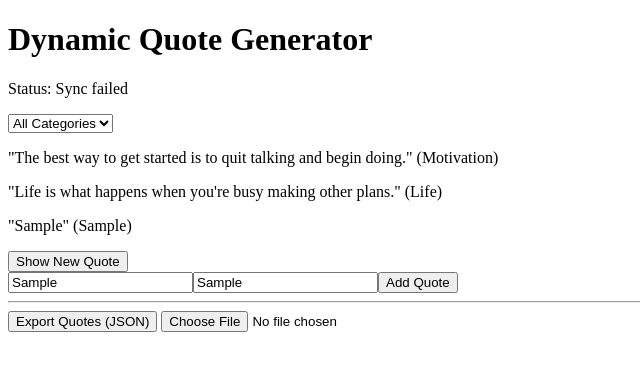
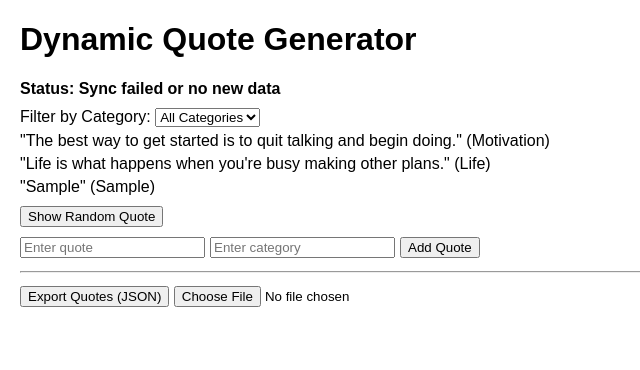
Before and after one commit to Supernova-Bahati/alx_fe_javascript, a plain HTML site: page dom-manipulation/index.html in a window 1280 px wide. Both pictures are taken after typing "Sample", "Sample" into the empty fields and a click on the button "Add Quote". Shown: the whole page, without its empty margins (0-640 px from the left). Drawn offline with Linux system fonts and the light colour scheme; no server answers.

Commit message:
checked on files

```diff
--- a/dom-manipulation/index.html
+++ b/dom-manipulation/index.html
@@ -4,26 +4,40 @@
   <meta charset="UTF-8" />
   <meta name="viewport" content="width=device-width, initial-scale=1.0" />
   <title>Dynamic Quote Generator</title>
+  <style>
+    body { font-family: Arial, sans-serif; margin: 20px; }
+    #quoteDisplay p { margin: 5px 0; }
+    input { margin-right: 5px; }
+    button { margin: 5px 0; }
+    #syncStatus { font-weight: bold; margin-bottom: 10px; }
+  </style>
 </head>
 <body>
   <h1>Dynamic Quote Generator</h1>
 
+  <!-- Sync Status -->
   <p id="syncStatus">Status: Not synced</p>
 
+  <!-- Category Filter -->
+  <label for="categoryFilter">Filter by Category:</label>
   <select id="categoryFilter" onchange="filterQuotes()">
     <option value="all">All Categories</option>
   </select>
 
+  <!-- Quotes Display -->
   <div id="quoteDisplay"></div>
-  <button id="newQuote">Show New Quote</button>
+  <button id="newQuote">Show Random Quote</button>
 
+  <!-- Add Quote Form -->
   <div id="formContainer"></div>
 
   <hr />
 
+  <!-- Export / Import -->
   <button id="exportQuotes">Export Quotes (JSON)</button>
   <input type="file" id="importFile" accept=".json" onchange="importFromJsonFile(event)" />
 
+  <!-- JavaScript -->
   <script src="script.js"></script>
 </body>
 </html>
--- a/dom-manipulation/script.js
+++ b/dom-manipulation/script.js
@@ -28,7 +28,7 @@ const exportBtn = document.getElementById("exportQuotes");
 const syncStatus = document.getElementById("syncStatus");
 
 // ===============================
-// Save Quotes
+// Save Quotes to Local Storage
 // ===============================
 function saveQuotes() {
   localStorage.setItem(QUOTES_KEY, JSON.stringify(quotes));
@@ -48,7 +48,8 @@ function populateCategories() {
     categoryFilter.appendChild(option);
   });
 
-  categoryFilter.value = localStorage.getItem(FILTER_KEY) || "all";
+  const savedFilter = localStorage.getItem(FILTER_KEY);
+  if (savedFilter) categoryFilter.value = savedFilter;
 }
 
 // ===============================
@@ -56,6 +57,11 @@ function populateCategories() {
 // ===============================
 function displayQuotes(list) {
   quoteDisplay.innerHTML = "";
+  if (list.length === 0) {
+    quoteDisplay.textContent = "No quotes found for this category.";
+    return;
+  }
+
   list.forEach(q => {
     const p = document.createElement("p");
     p.textContent = `"${q.text}" (${q.category})`;
@@ -71,9 +77,7 @@ function filterQuotes() {
   localStorage.setItem(FILTER_KEY, selected);
 
   const filtered =
-    selected === "all"
-      ? quotes
-      : quotes.filter(q => q.category === selected);
+    selected === "all" ? quotes : quotes.filter(q => q.category === selected);
 
   displayQuotes(filtered);
 }
@@ -85,50 +89,87 @@ function addQuote() {
   const text = document.getElementById("newQuoteText").value.trim();
   const category = document.getElementById("newQuoteCategory").value.trim();
 
-  if (!text || !category) return alert("Fill all fields");
+  if (!text || !category) return alert("Please fill in both fields.");
 
-  quotes.push({ text, category });
+  const newQuote = { text, category };
+  quotes.push(newQuote);
   saveQuotes();
   populateCategories();
   filterQuotes();
+
+  // Post to server
+  postQuoteToServer(newQuote);
+
+  // Clear inputs
+  document.getElementById("newQuoteText").value = "";
+  document.getElementById("newQuoteCategory").value = "";
 }
 
 // ===============================
-// Create Form
+// Create Add Quote Form
 // ===============================
 function createAddQuoteForm() {
   const div = document.createElement("div");
 
-  const text = document.createElement("input");
-  text.id = "newQuoteText";
-  text.placeholder = "Quote";
+  const textInput = document.createElement("input");
+  textInput.id = "newQuoteText";
+  textInput.placeholder = "Enter quote";
 
-  const cat = document.createElement("input");
-  cat.id = "newQuoteCategory";
-  cat.placeholder = "Category";
+  const categoryInput = document.createElement("input");
+  categoryInput.id = "newQuoteCategory";
+  categoryInput.placeholder = "Enter category";
 
   const btn = document.createElement("button");
   btn.textContent = "Add Quote";
-  btn.onclick = addQuote;
+  btn.addEventListener("click", addQuote);
 
-  div.append(text, cat, btn);
+  div.append(textInput, categoryInput, btn);
   formContainer.appendChild(div);
 }
 
 // ===============================
-// SERVER SYNC LOGIC
+// Fetch Quotes from Server
 // ===============================
-async function syncWithServer() {
+async function fetchQuotesFromServer() {
   try {
     const response = await fetch(SERVER_URL);
-    const serverData = await response.json();
+    const data = await response.json();
 
-    // Simulate server quotes
-    const serverQuotes = serverData.slice(0, 3).map(post => ({
+    // Map server posts to quotes
+    return data.slice(0, 5).map(post => ({
       text: post.title,
       category: "Server"
     }));
+  } catch (err) {
+    console.error("Error fetching from server:", err);
+    return [];
+  }
+}
 
+// ===============================
+// Post Quote to Server
+// ===============================
+async function postQuoteToServer(quote) {
+  try {
+    await fetch(SERVER_URL, {
+      method: "POST",
+      headers: { "Content-Type": "application/json" },
+      body: JSON.stringify(quote)
+    });
+  } catch (err) {
+    console.error("Error posting to server:", err);
+  }
+}
+
+// ===============================
+// Sync Quotes
+// ===============================
+async function syncQuotes() {
+  syncStatus.textContent = "Status: Syncing...";
+
+  const serverQuotes = await fetchQuotesFromServer();
+
+  if (serverQuotes.length > 0) {
     // Conflict resolution: server wins
     quotes = serverQuotes;
     saveQuotes();
@@ -136,15 +177,15 @@ async function syncWithServer() {
     filterQuotes();
 
     syncStatus.textContent = "Status: Synced with server (server data applied)";
-  } catch (error) {
-    syncStatus.textContent = "Status: Sync failed";
+  } else {
+    syncStatus.textContent = "Status: Sync failed or no new data";
   }
 }
 
 // ===============================
 // Periodic Sync
 // ===============================
-setInterval(syncWithServer, 15000); // every 15 seconds
+setInterval(syncQuotes, 15000); // every 15 seconds
 
 // ===============================
 // Export / Import
@@ -162,22 +203,36 @@ function exportQuotesToJson() {
 function importFromJsonFile(event) {
   const reader = new FileReader();
   reader.onload = e => {
-    quotes.push(...JSON.parse(e.target.result));
+    const imported = JSON.parse(e.target.result);
+    quotes.push(...imported);
     saveQuotes();
     populateCategories();
     filterQuotes();
-    alert("Quotes imported");
+    alert("Quotes imported successfully!");
   };
   reader.readAsText(event.target.files[0]);
 }
 
 // ===============================
-// Init
+// Show Random Quote
 // ===============================
-newQuoteBtn.addEventListener("click", filterQuotes);
+function showRandomQuote() {
+  const selected = categoryFilter.value;
+  let filtered = quotes;
+  if (selected !== "all") filtered = quotes.filter(q => q.category === selected);
+
+  if (filtered.length > 0) {
+    displayQuotes([filtered[Math.floor(Math.random() * filtered.length)]]);
+  }
+}
+
+// ===============================
+// Initialize
+// ===============================
+newQuoteBtn.addEventListener("click", showRandomQuote);
 exportBtn.addEventListener("click", exportQuotesToJson);
 
 createAddQuoteForm();
 populateCategories();
 filterQuotes();
-syncWithServer();
+syncQuotes(); // initial sync
```
